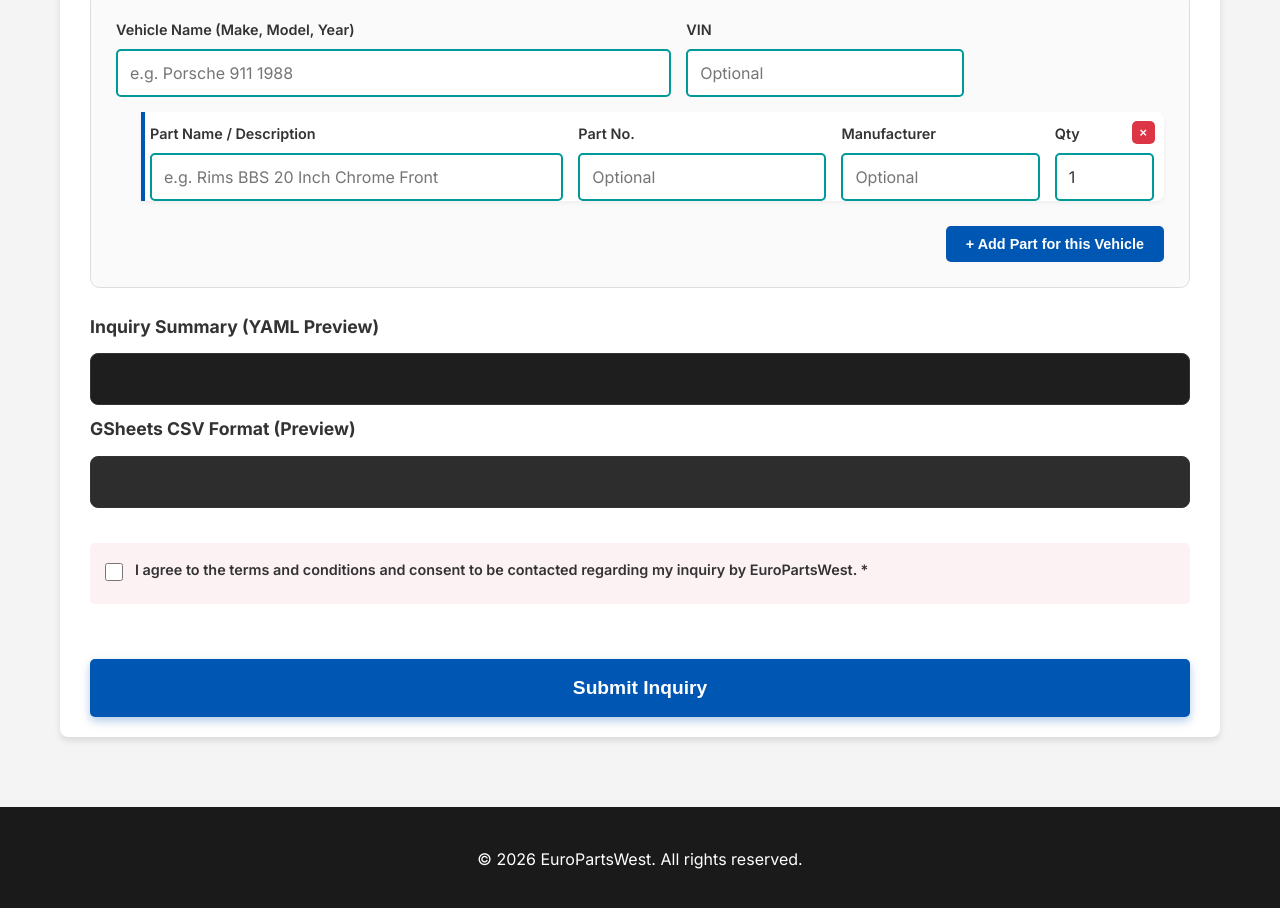
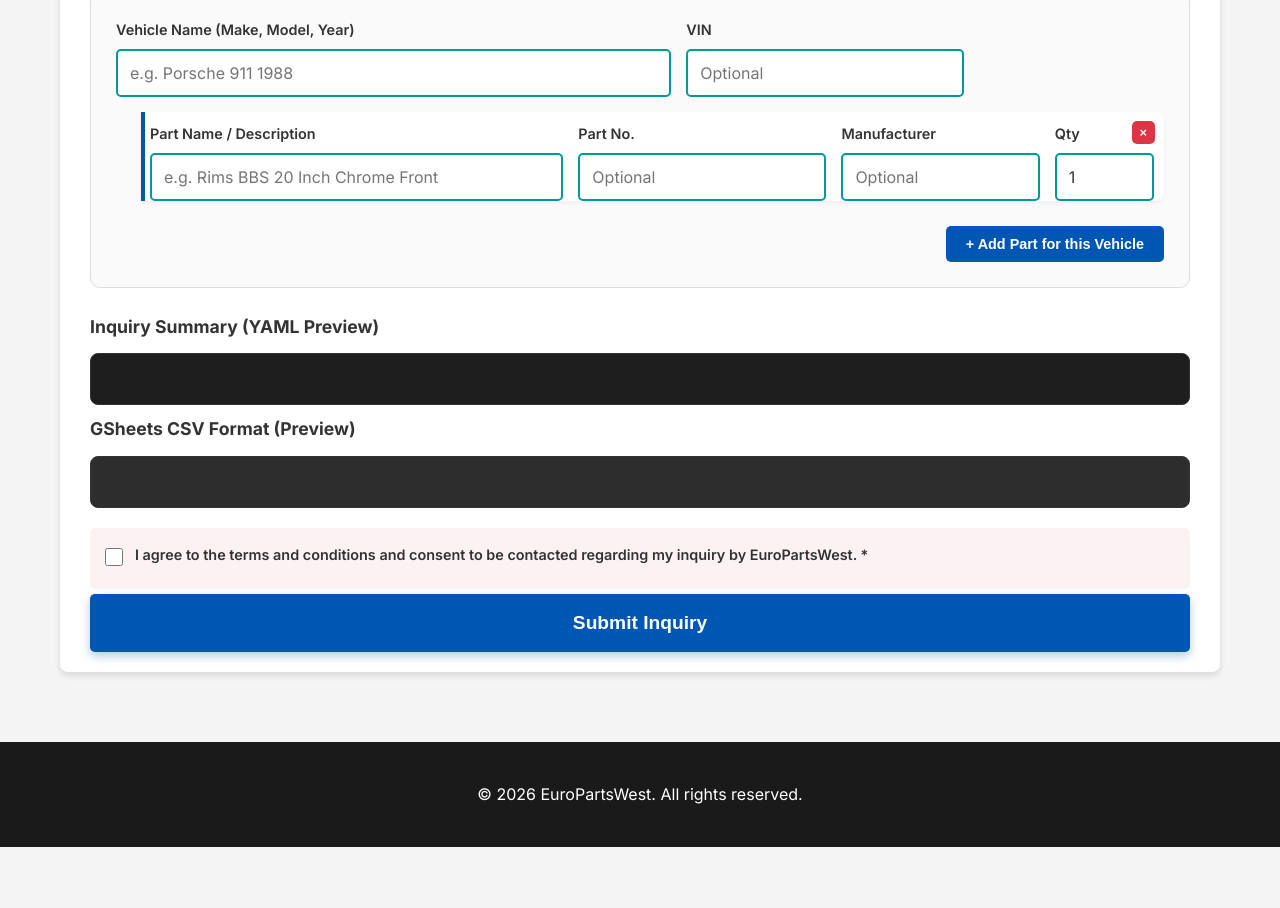
Before and after one commit to automybiz/QB-INV-To-GitHub-Pages-Store, a plain HTML site: page inquiry.html in a window 1280 px wide. Shown: the part 539-1447 px from the top of the page. After the commit the page ends 1386 px from the top, so only its background shows below. Drawn offline with Linux system fonts and the light colour scheme.

Commit message:
Refined inquiry form. More margin tweeks

```diff
--- a/inquiry.html
+++ b/inquiry.html
@@ -264,7 +264,7 @@
     }
 
     .inquiry-form-container .terms-group {
-        margin: 35px 0;
+        margin: 5px 0;
         display: flex;
         align-items: flex-start;
         gap: 12px;
@@ -283,7 +283,7 @@
         width: 100%;
         padding: 18px;
         font-size: 1.2rem;
-        margin: 20px 0px;
+        margin: 0px 0px 20px 0px;
         background-color: var(--submit-button-bg-color);
         color: #ffffff !important;
         box-shadow: 0 4px 10px rgba(0, 86, 179, 0.3);
```
